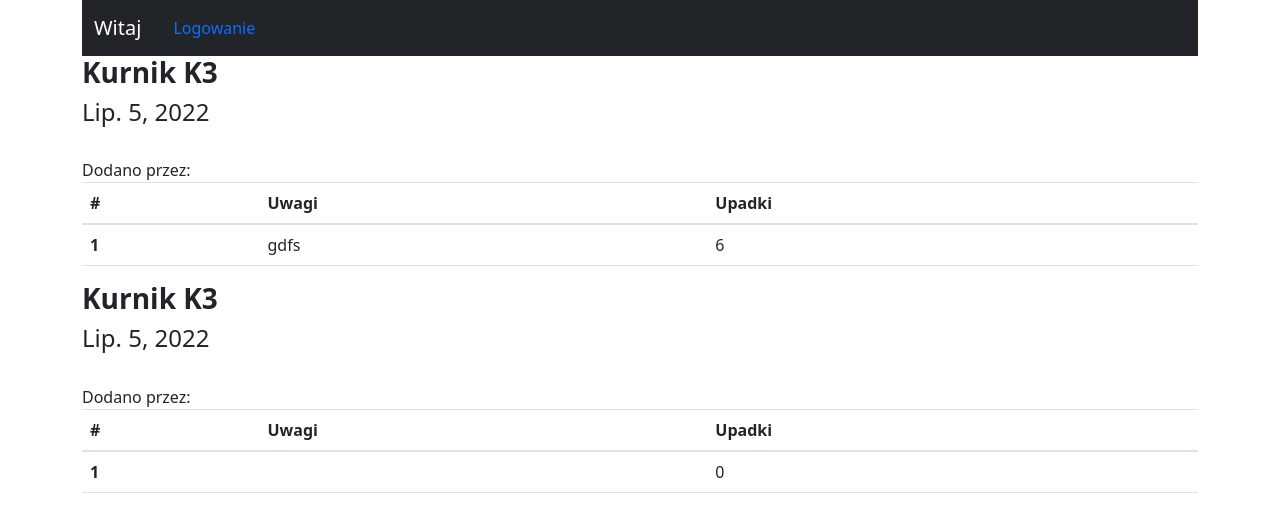
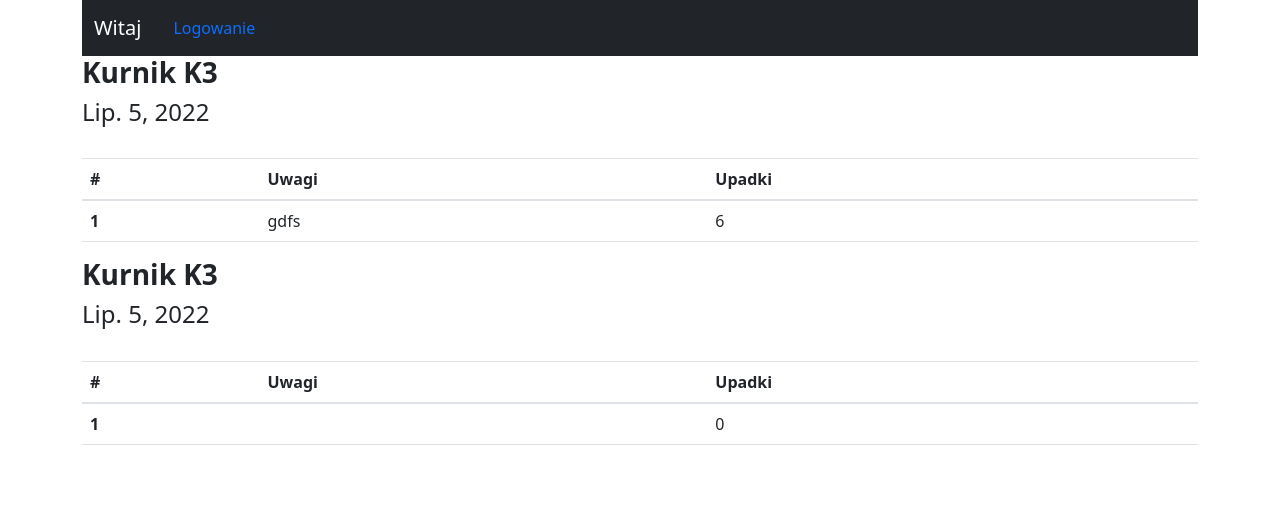
Before and after one commit to WojciechMalarski/projektjaja1, a Django app: page /magazyn/uwagi_view/ in a window 1280 px wide. Shown: the top 532 px of the page. Run offline with Django 3.2, Linux system fonts and the light colour scheme; data comes from the database, SQL or seed files in the repository.

Commit message:
uwagi view

```diff
--- a/magazyn/templates/Uwagi_view.html
+++ b/magazyn/templates/Uwagi_view.html
@@ -3,7 +3,7 @@
 
 {% for data in object_list %}
 
-<table class="table"> <h3><strong>{{data.kurnik}}</strong></h3> <h4>{{data.data}}</h4><br> Dodano przez: {{user.username}}
+<table class="table"> <h3><strong>{{data.kurnik}}</strong></h3> <h4>{{data.data}}</h4><br>
   <thead>
     <tr>
       <th scope="col">#</th>
```
